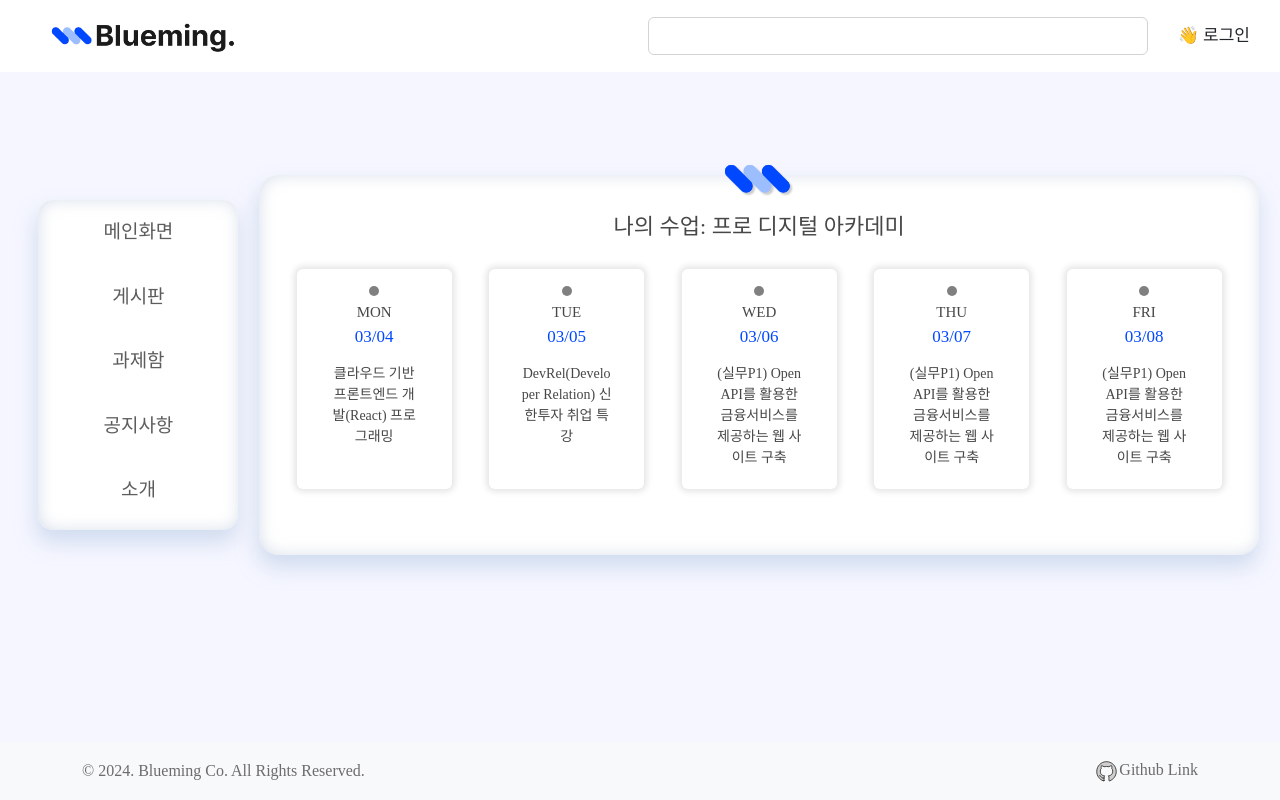
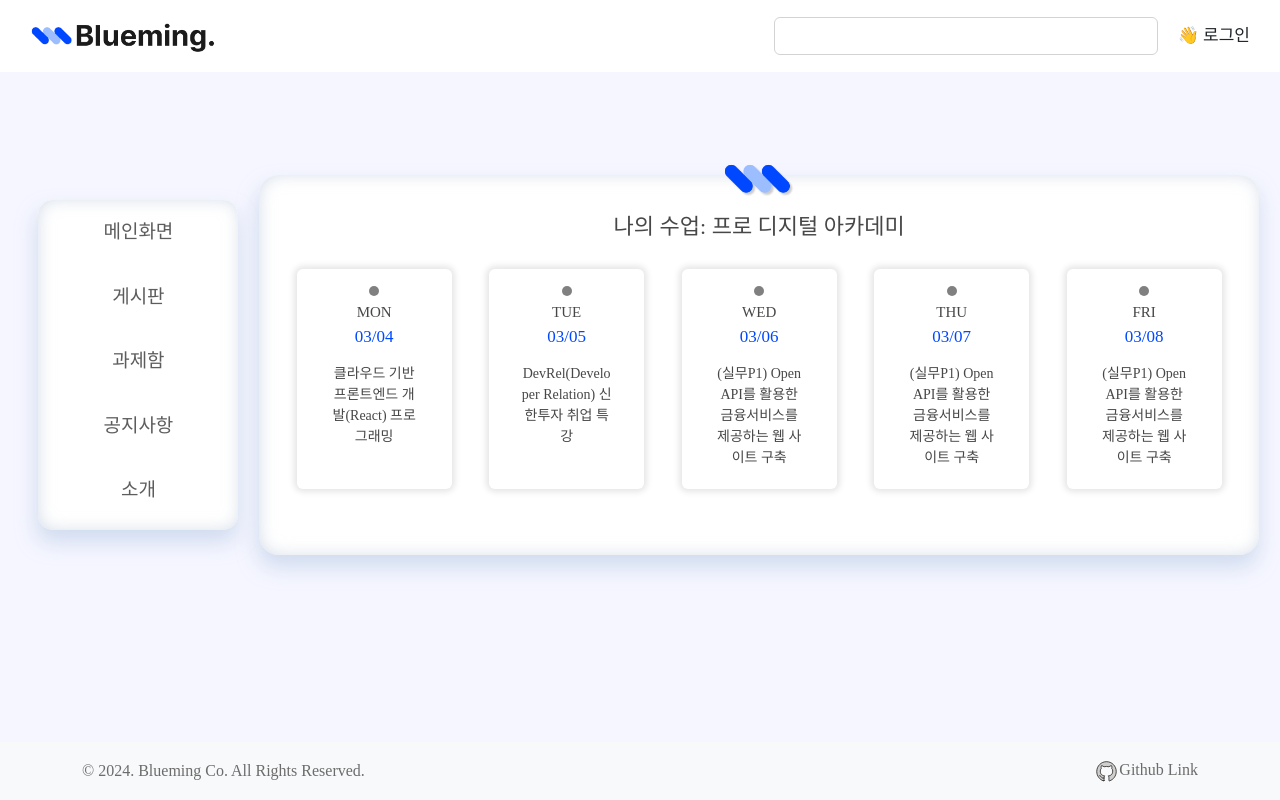
Before and after one commit to Blueming-PDA/Client, a React (Vite) app: page /main in a window 1280 px wide. Built offline with nearby package versions, Linux system fonts and the light colour scheme; no server answers.

Commit message:
Fix: 화면 크기 줄였을 때 사용자 정보 안보이는 부분 수정

```diff
--- a/src/components/Header.jsx
+++ b/src/components/Header.jsx
@@ -83,13 +83,13 @@ const Header = () => {
           width="200px"
           className="logo-img"
           alt="Blueming logo"
-          style={{ marginLeft: "50px" }}
+          style={{ marginLeft: "30px" }}
         />
       </Link>
       <Navbar.Collapse className="justify-content-end" style={{}}>
         <Form
           className="mr-2"
-          style={{ marginRight: "20px" }}
+          style={{ marginRight: "10px" }}
           onSubmit={(e) => e.preventDefault()}
         >
           <FormControl
@@ -100,13 +100,13 @@ const Header = () => {
             style={{
               backgroundColor: "white",
               border: "thin solid lightgray",
-              width: "500px",
+              width: "30vw",
             }}
           />
         </Form>
 
         {user.isLoggedIn && user.userInfo ? (
-          <div style={{ display: "flex", marginRight: "50px" }}>
+          <div style={{ display: "flex", marginRight: "20px" }}>
             <Nav.Link href="/users/mypage">
               <div style={{ fontSize: "17px" }}>✌️ {user.userInfo.name}님</div>
             </Nav.Link>
```
